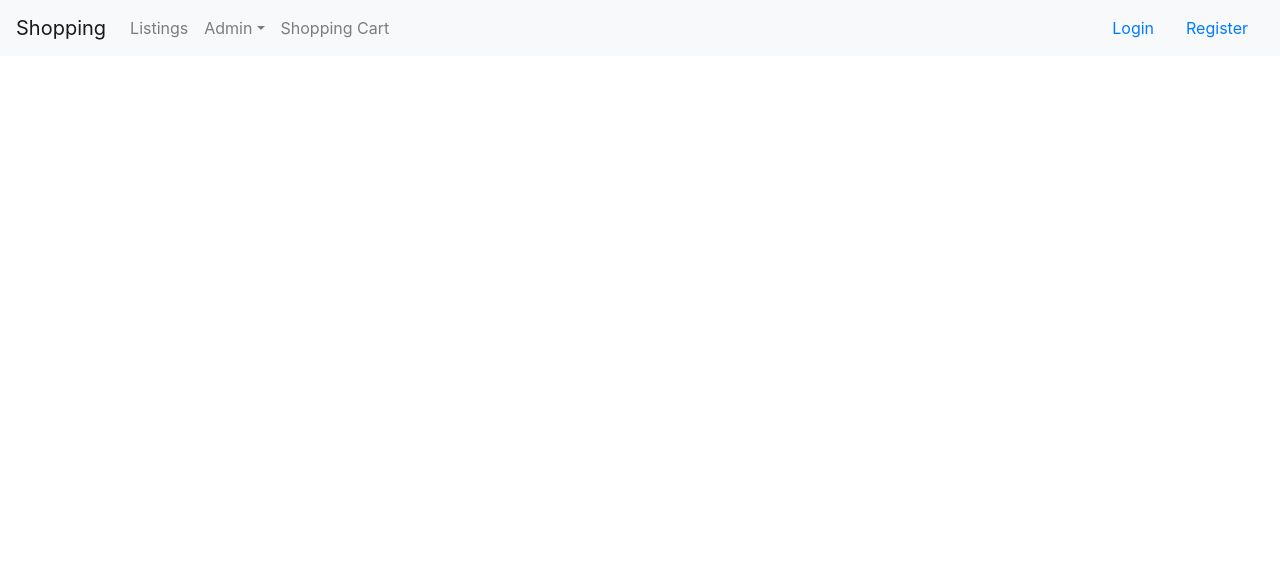
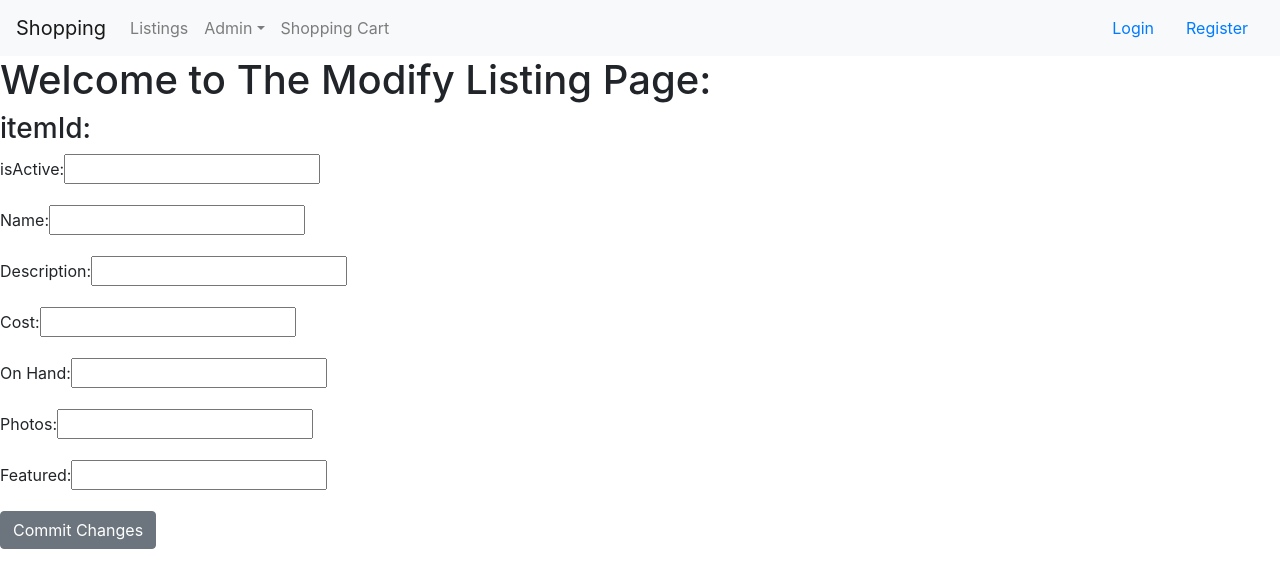
Before and after one commit to cstricklandnola/final_project_fe, a React (Create React App) app: page /ManageSelectedListing in a window 1280 px wide. Shown: the top 588 px of the page. Built offline with nearby package versions, Linux system fonts and the light colour scheme.

Commit message:
Manage Listing/Users prepared.

```diff
--- a/src/App.js
+++ b/src/App.js
@@ -20,7 +20,8 @@ import {
   ManageUsers,
   ManageListings,
   ShoppingCart,
-  ManageSelectedUser
+  ManageSelectedUser,
+  ManageSelectedListing
 } from "./components"
 
 const App = () => {
@@ -29,6 +30,7 @@ const App = () => {
   const [loggedIn, setLoggedIn] = useState(getToken());
   const [admin, setAdmin] = useState(false);
   const [selectedUser, setSelectedUser] = useState("");
+  const [selectedListing, setSelectedListing] = useState("");
   const [orderStarted, setOrderStarted] = useState("")
 
 
@@ -160,6 +162,8 @@ const App = () => {
              loggedIn={loggedIn}
              setLoggedIn={setLoggedIn}
              admin = {admin}
+             selectedListing = {selectedListing}
+             setSelectedListing = {setSelectedListing}
              />
           </Route>
 
@@ -172,6 +176,16 @@ const App = () => {
              selectedUser = {selectedUser}
              />
           </Route>
+          <Route path='/ManageSelectedListing'>
+             <ManageSelectedListing
+             setAuthorized={setAuthorized}
+             loggedIn={loggedIn}
+             setLoggedIn={setLoggedIn}
+             admin = {admin}
+             selectedListing = {selectedListing}
+
+             />
+          </Route>
 
         </Switch>
       </main>
--- a/src/components/ManageListings.js
+++ b/src/components/ManageListings.js
@@ -4,6 +4,7 @@ import { storeToken } from "../auth";
 import {Redirect} from "react-router-dom"
 import { CardColumns } from "react-bootstrap";
 import Button from 'react-bootstrap/Button'
+import {Link} from "react-router-dom"
 
 const handleSubmitEditItem = async (item) => {
   try {
@@ -23,6 +24,7 @@ const HandleSubmitDeleteItem = async (item) => {
 
 const ManageListings = (props) => {
     const {admin} = props
+    const {selectedListing, setSelectedListing} = props
     // console.log (admin)
     // if(!admin){
     //   return <Redirect to="/" />}
@@ -140,12 +142,14 @@ const ManageListings = (props) => {
                   <li><b>Description:</b> {item.description}</li>
                   <li><b>Reviews:</b> {item.reviews}</li>
 
-                    <Button
-                      type="button"
-                      onClick={() => handleSubmitEditItem(item)}
-                    >
-                      Edit
-                    </Button>
+                  <Link to="/ManageSelectedListing">
+                        <Button
+                          type="button"
+                          onClick={() => setSelectedListing(item)}
+                        >
+                          Modify Listing
+                        </Button>
+                        </Link>
 
                     <Button
                       type="button"
--- /dev/null
+++ b/src/components/ManageSelectedListing.js
@@ -0,0 +1,241 @@
+import React, { useState, useEffect } from "react";
+import { storeToken } from "../auth";
+import { Redirect } from "react-router-dom";
+import Card from "react-bootstrap/Card";
+import { CardColumns } from "react-bootstrap";
+import Button from "react-bootstrap/Button";
+
+//||****************************************************||Delete whatever is contained in this ****************************************************||
+const dummyDatabase = [
+  {
+    itemId: 1,
+    isActive: true,
+    name: "First Item",
+    description: "This is a description",
+    cost: 10.99,
+    featured: false,
+    onHand: 20,
+    keywords: ["car", "engine"],
+    category: "cars",
+    photos: [
+      "http://placekitten.com/200/287",
+      "http://placekitten.com/200/299",
+      "http://placekitten.com/200/300",
+    ],
+    reviews: ["reviewId"],
+  },
+  {
+    itemId: 2,
+    isActive: true,
+    name: "Second Item",
+    description: "This is a second description",
+    cost: 1.99,
+    featured: false,
+    onHand: 20,
+    keywords: ["car", "engine"],
+    category: "televisions",
+    photos: [
+      "http://placekitten.com/200/227",
+      "http://placekitten.com/200/199",
+      "http://placekitten.com/200/111",
+    ],
+    reviews: ["reviewId"],
+  },
+  {
+    itemId: 3,
+    isActive: true,
+    name: "Third Item",
+    description: "This is a second description",
+    cost: 1.99,
+    featured: false,
+    onHand: 20,
+    keywords: ["car", "engine"],
+    category: "televisions",
+    photos: [
+      "http://placekitten.com/200/199",
+      "http://placekitten.com/200/199",
+      "http://placekitten.com/200/111",
+    ],
+    reviews: ["reviewId"],
+  },
+  {
+    itemId: 4,
+    isActive: true,
+    name: "Fourth Item",
+    description: "This is a second description",
+    cost: 1.99,
+    featured: false,
+    onHand: 20,
+    keywords: ["car", "engine"],
+    category: "televisions",
+    photos: [
+      "http://placekitten.com/200/105",
+      "http://placekitten.com/200/199",
+      "http://placekitten.com/200/111",
+    ],
+    reviews: ["reviewId"],
+  },
+  {
+    itemId: 5,
+    isActive: true,
+    name: "Fifth Item",
+    description: "This is a second description",
+    cost: 1.99,
+    featured: false,
+    onHand: 20,
+    keywords: ["car", "engine"],
+    category: "televisions",
+    photos: [
+      "http://placekitten.com/200/205",
+      "http://placekitten.com/200/199",
+      "http://placekitten.com/200/111",
+    ],
+    reviews: ["reviewId"],
+  },
+];
+//**************************************************** Delete whatever is contained in this ****************************************************||
+
+const ManageSelectedListing = (props) => {
+  const { selectedListing, admin } = props;
+  const [listingPayload, setListingPayload] = useState({});
+
+  const handleCommitChanges = async () => {
+    try {
+      //This creates the final Payload to send to the Patch for Item.
+      let finalPayload = {};
+
+      if (!listingPayload.isActive) {
+        finalPayload.isActive = selectedListing.isActive;
+      } else {
+        finalPayload.isActive = listingPayload.isActive;
+      }
+
+      if (!listingPayload.name) {
+        finalPayload.name = selectedListing.name;
+      } else {
+        finalPayload.name = listingPayload.name;
+      }
+      if (!listingPayload.description) {
+        finalPayload.description = selectedListing.description;
+      } else {
+        finalPayload.description = listingPayload.description;
+      }
+      if (!listingPayload.cost) {
+        finalPayload.cost = selectedListing.cost;
+      } else {
+        finalPayload.cost = listingPayload.cost;
+      }
+      if (!listingPayload.description) {
+        finalPayload.description = selectedListing.description;
+      } else {
+        finalPayload.description = listingPayload.description;
+      }
+      if (!listingPayload.photos) {
+        finalPayload.photos = selectedListing.photos;
+      } else {
+        finalPayload.photos = listingPayload.photos;
+      }
+      if (!listingPayload.featured) {
+        finalPayload.featured = selectedListing.featured;
+      } else {
+        finalPayload.featured = listingPayload.featured;
+      }
+      console.log(finalPayload);
+    } catch (error) {
+      console.error(error);
+    }
+  };
+  //   if(!admin){
+  //     return <Redirect to="/" />}
+
+  // This needs to be changed to where the state loads into text boxes so that they can be editted.
+
+  return (
+    <div>
+      <h1>Welcome to The Modify Listing Page:</h1>
+      {selectedListing.name}
+      <h3>itemId: {selectedListing.itemId}</h3>
+
+      <label>isActive: </label>
+      <input
+        name="name"
+        required
+        defaultValue={selectedListing.isActive}
+        onChange={(e) =>
+          setListingPayload({ ...listingPayload, isActive: e.target.value })
+        }
+      />
+      <p></p>
+      <label>Name: </label>
+      <input
+        name="name"
+        required
+        defaultValue={selectedListing.name}
+        onChange={(e) =>
+          setListingPayload({ ...listingPayload, name: e.target.value })
+        }
+      />
+      <p></p>
+      <label>Description: </label>
+      <input
+        name="description"
+        required
+        defaultValue={selectedListing.description}
+        onChange={(e) =>
+          setListingPayload({ ...listingPayload, description: e.target.value })
+        }
+      />
+      <p></p>
+      <label>Cost: </label>
+      <input
+        name="cost"
+        required
+        defaultValue={selectedListing.cost}
+        onChange={(e) =>
+          setListingPayload({ ...listingPayload, cost: e.target.value })
+        }
+      />
+      <p></p>
+      <label>On Hand: </label>
+      <input
+        name="onHand"
+        required
+        defaultValue={selectedListing.onHand}
+        onChange={(e) =>
+          setListingPayload({ ...listingPayload, onHand: e.target.value })
+        }
+      />
+      <p></p>
+      <label>Photos:</label>
+      <input
+        name="photos"
+        required
+        defaultValue={selectedListing.photos}
+        onChange={(e) =>
+          setListingPayload({ ...listingPayload, photos: e.target.value })
+        }
+      />
+      <p></p>
+      <label>Featured:</label>
+      <input
+        name="featured"
+        required
+        defaultValue={selectedListing.featured}
+        onChange={(e) =>
+          setListingPayload({ ...listingPayload, featured: e.target.value })
+        }
+      />
+      <p></p>
+
+      <Button
+        type="button"
+        variant="secondary"
+        onClick={() => handleCommitChanges()}
+      >
+        Commit Changes
+      </Button>
+    </div>
+  );
+};
+
+export default ManageSelectedListing;
--- a/src/components/ManageSelectedUser.js
+++ b/src/components/ManageSelectedUser.js
@@ -3,8 +3,7 @@ import { storeToken } from "../auth";
 import { Redirect } from "react-router-dom";
 import Card from "react-bootstrap/Card";
 import { CardColumns } from "react-bootstrap";
-
-
+import Button from "react-bootstrap/Button";
 
 //||****************************************************||Delete whatever is contained in this ****************************************************||
 const dummyUserDataBase = [
@@ -122,15 +121,36 @@ const dummyUserDataBase = [
 //**************************************************** Delete whatever is contained in this ****************************************************||
 
 const ManageSelectedUser = (props) => {
-  const {selectedUser,admin} = props
-  console.log (props)
-//   if(!admin){
-//     return <Redirect to="/" />}
+  const { selectedUser, admin } = props;
+  const [userPayload, setUserPayload] = useState({});
 
+  const handleCommitChanges = async () => {
+    try {
+      //This creates the final Payload to send to the Patch for the Username.
+      let finalPayload = {}
 
-// This needs to be changed to where the state loads into text boxes so that they can be editted.
+      if (!userPayload.name) {
 
+        finalPayload.name = selectedUser.name ;
+      }
+      else{finalPayload.name = userPayload.name}
+      if (!userPayload.username) {
+        finalPayload.username = selectedUser.username ;
+      }
+      else{finalPayload.username = userPayload.username}
+      if (!userPayload.email) {
+        finalPayload.email = selectedUser.email
+      }else{finalPayload.email = userPayload.email}
+      console.log(finalPayload);
+    } catch (error) {
+      console.error(error);
 
+    }
+  };
+  //   if(!admin){
+  //     return <Redirect to="/" />}
+
+  // This needs to be changed to where the state loads into text boxes so that they can be editted.
 
   return (
     <div>
@@ -139,21 +159,47 @@ const ManageSelectedUser = (props) => {
       <li>userId: {selectedUser.userId}</li>
       <li>isActive: {selectedUser.isActive}</li>
       <li>name: {selectedUser.name}</li>
-      <li>email: {selectedUser.email},</li>
+      <label>Name:</label>
+      <input
+        name="name"
+        required
+        defaultValue={selectedUser.name}
+        onChange={(e) =>
+          setUserPayload({ ...userPayload, name: e.target.value })
+        }
+      />
+      <p></p>
+      <label>Username:</label>
+      <input
+        name="username"
+        required
+        defaultValue={selectedUser.username}
+        onChange={(e) =>
+          setUserPayload({ ...userPayload, username: e.target.value })
+        }
+      />
+      <p></p>
+      <label>Email:</label>
+      <input
+        name="email"
+        required
+        defaultValue={selectedUser.email}
+        onChange={(e) =>
+          setUserPayload({ ...userPayload, email: e.target.value })
+        }
+      />
+      <p></p>
+
+      <Button
+        type="button"
+        variant="secondary"
+        onClick={() => handleCommitChanges(userPayload)}
+      >
+        Commit Changes
+      </Button>
       <li>password: Reset Password Button </li>
-
-
-
-
-
-
     </div>
   );
 };
 
-
-
-
-
-
 export default ManageSelectedUser;
--- a/src/components/index.js
+++ b/src/components/index.js
@@ -5,5 +5,6 @@ export { default as Listings} from './Listings'
 export { default as CreateListing} from './CreateListing'
 export { default as ManageUsers} from './ManageUsers'
 export { default as ManageListings} from './ManageListings'
+export { default as ManageSelectedListing} from './ManageSelectedListing'
 export { default as ManageSelectedUser} from './ManageSelectedUser'
 export { default as ShoppingCart} from './ShoppingCart'
```
Also changed, not shown: src/components/Listings.js (+5 -4 lines), src/components/ManageUsers.js (+5 -11 lines).
